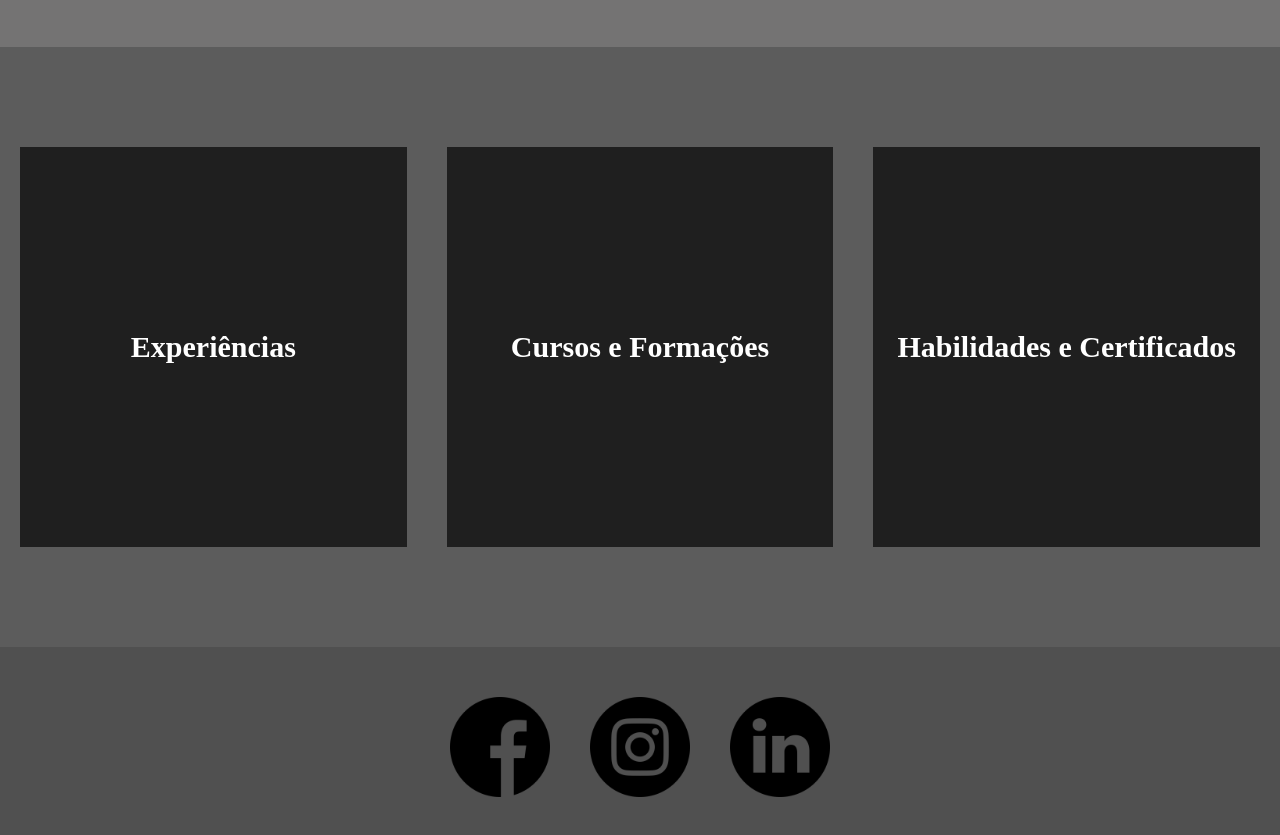
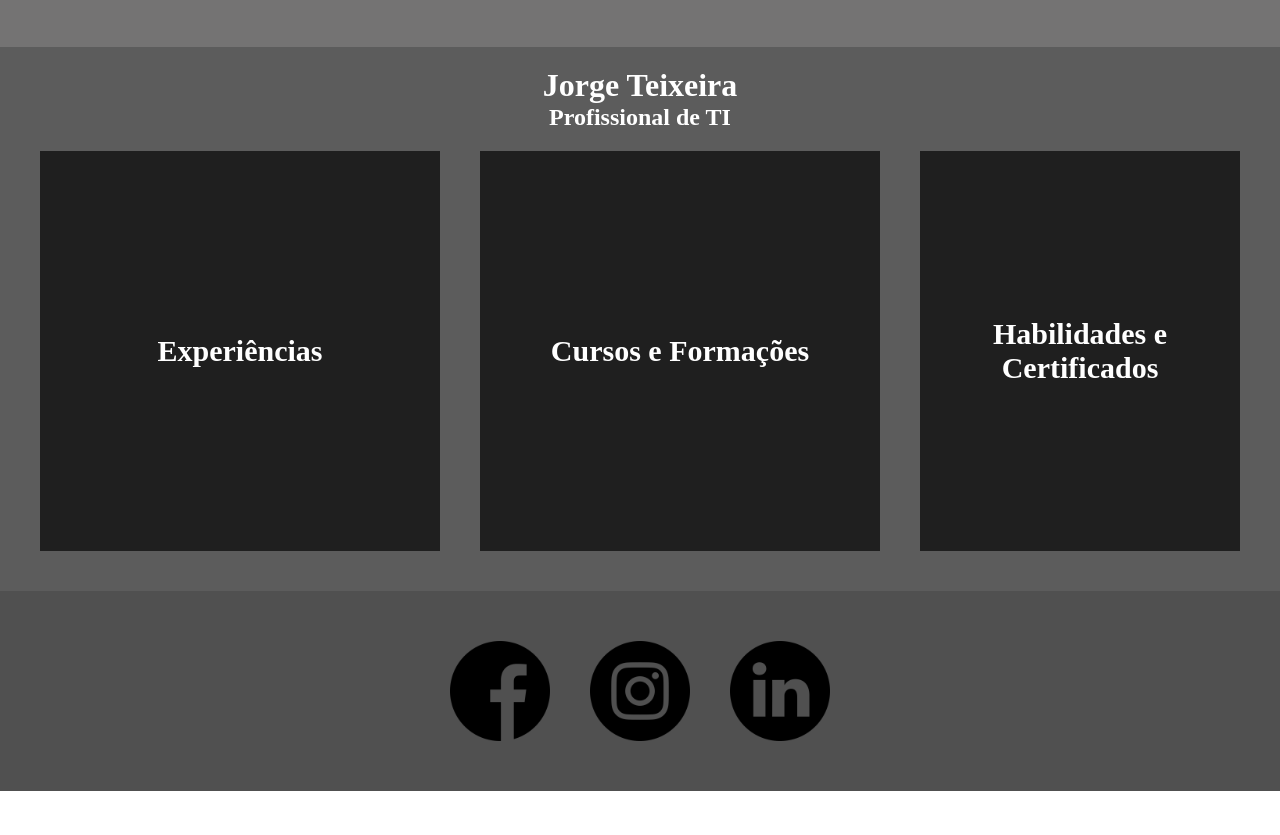
Before and after one commit to jorgeetjr/jorgeteixeira, a plain HTML site: page index.html in a window 1280 px wide. Shown: the part 353-1188 px from the top of the page. After the commit the page ends 1144 px from the top, so only its background shows below. Drawn offline with Linux system fonts and the light colour scheme.

Commit message:
Finalizado

```diff
--- a/index.html
+++ b/index.html
@@ -15,26 +15,47 @@
         </header>
 
         <!-- PRINCIPAL -->
-        <main id="principal">
+        <main>
+
+            <h1>Jorge Teixeira</h1>
+            <h2>Profissional de TI</h2>
+
+            <section id="principal">
+
+                <a href="experiencias.html">
                 <div class="caixa">
                     <h3 class="texto">Experiências</h3>
                 </div>
+                </a>
 
+
+                <a href="cursos.html">
                 <div class="caixa">
                     <h3 class="texto">Cursos e Formações</h3>
                 </div>
+                </a>
 
+                <a href="habilidades.html">
                 <div class="caixa">
                     <h3 class="texto">Habilidades e Certificados</h3>
+                </a>
 
                 </div>
+
+            </section>
+
         </main>
 
         <!-- RODAPÉ -->
         <footer id="rodape">
-            <img class="icones" src="img/facebook.png">
-            <img class="icones" src="img/instagram.png">
-            <img class="icones" src="img/linkedin.png">
+            <a href="https://www.facebook.com" target="_blank">
+                <img class="icones" src="img/facebook.png"></a>
+
+            <a href="https://www.instagram.com.br" target="_blank">
+            <img class="icones" src="img/instagram.png"></a>
+
+            <a href="https://www.linkedin.com.br" target="_blank">
+            <img class="icones" src="img/linkedin.png"></a>
 
         </footer>
     </body>
--- a/style.css
+++ b/style.css
@@ -1,6 +1,7 @@
 /* RESET CSS */
 html * {
     margin: 0px;
+    text-decoration: none;
 }
 
 
@@ -43,8 +44,14 @@ html * {
 
 }
 
+main {
+    text-align: center;
+    background-color:#5c5c5c;
+    color: white;
+    padding: 20px;
+}
+
 #principal {
-    height: 600px;
     background-color:#5c5c5c;
     display: flex;
     justify-content: center;
```
Also changed, not shown: cursos.html (added, +27 -0 lines), experiencias.html (added, +27 -0 lines), habilidades.html (added, +28 -0 lines). Lines whose indentation alone changed are shown as unchanged.
